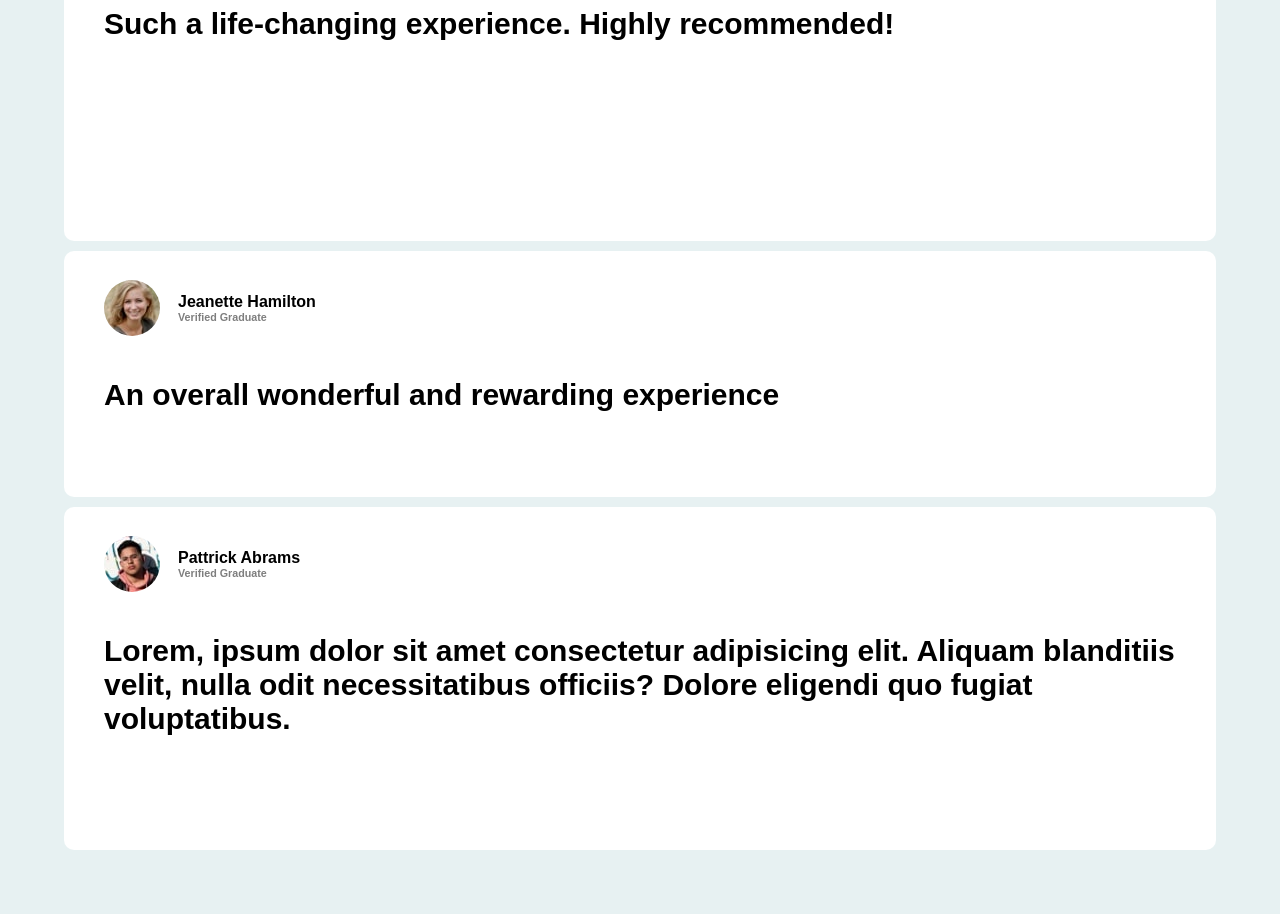
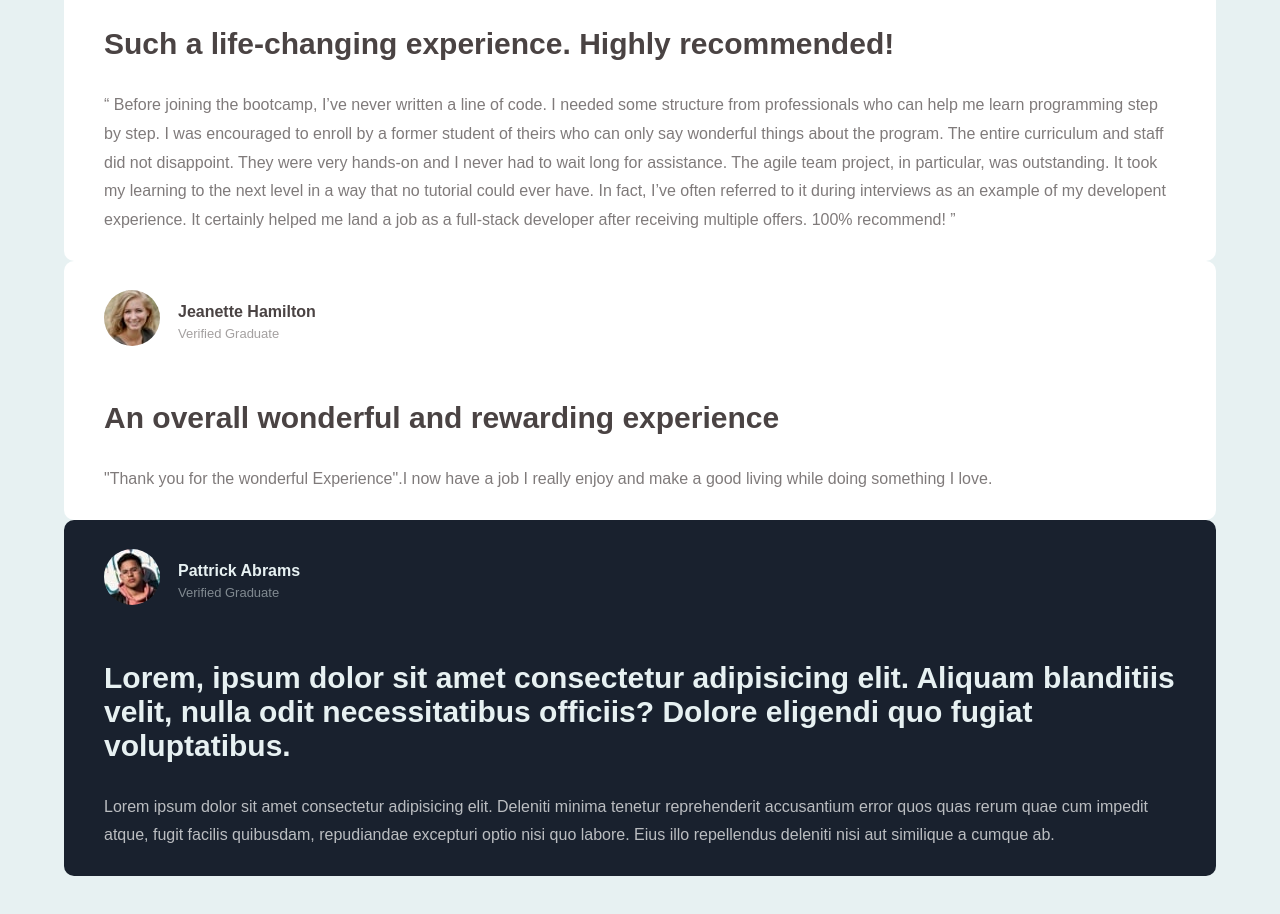
Before and after one commit to Deepakr07/learning-grid, a plain HTML site: page index.html in a window 1280 px wide. Shown: the part 850-1764 px from the top of the page. Drawn offline with Linux system fonts and the light colour scheme; a web font is replaced by a local one.

Commit message:
Added : Styling to all cards

```diff
--- a/index.html
+++ b/index.html
@@ -61,7 +61,7 @@
       </div>
     </div>
 
-    <div class="card whitelong-card">
+    <div class="card white-card">
       <div class = "card-header">
         <div class="card-image">
           <img src="./images/image-kira.jpg" alt="daniel">
@@ -91,7 +91,7 @@
         </p>
       </div>
     </div>
-    <div class="card whiteshort-card">
+    <div class="card white-card">
       <div class = "card-header">
         <div class="card-image">
           <img src="./images/image-jeanette.jpg" alt="daniel">
--- a/style.css
+++ b/style.css
@@ -16,13 +16,13 @@ body {
     padding: 40px;
     padding-bottom: 10px;
     border-radius: 10px;
-    background-color: white;
-    margin-bottom: 10px;
+    color: #E7F1F2;
+    border-bottom: 30px;
+
 
   }
   .card.purple-card{
     background-color: hsl(263, 55%, 52%);
-    color: #E7F1F2;
     background-image: url('./images/bg-pattern-quotation.svg');
    background-repeat: no-repeat;
    background-position:top right 50px;
@@ -49,10 +49,12 @@ body {
     flex-direction: column;
   }
   .card-name h4{
-    margin-bottom: 0;
+    margin-bottom: 0px;
   }
   .card-name h6{
-    margin-top: 0;
+    font-size:13px;
+    font-weight: normal;
+    margin-top: 5px;
     opacity: 50%;
   }
   .card-header{
@@ -68,3 +70,18 @@ body {
   .quote{
     line-height: 1.8rem;
   }
+  .card.grey-card{
+    background-color: hsl(217, 19%, 35%);
+  }
+  .card.white-card{
+    color: rgb(74, 67, 67);
+    background-color: hsl(0, 0%, 100%);
+  }
+  .card.card.white-card .quote{
+    color: rgb(74, 67, 67);
+    opacity: 70%;
+  }
+
+  .card.black-card{
+    background-color:hsl(219, 29%, 14%);
+  }
```
